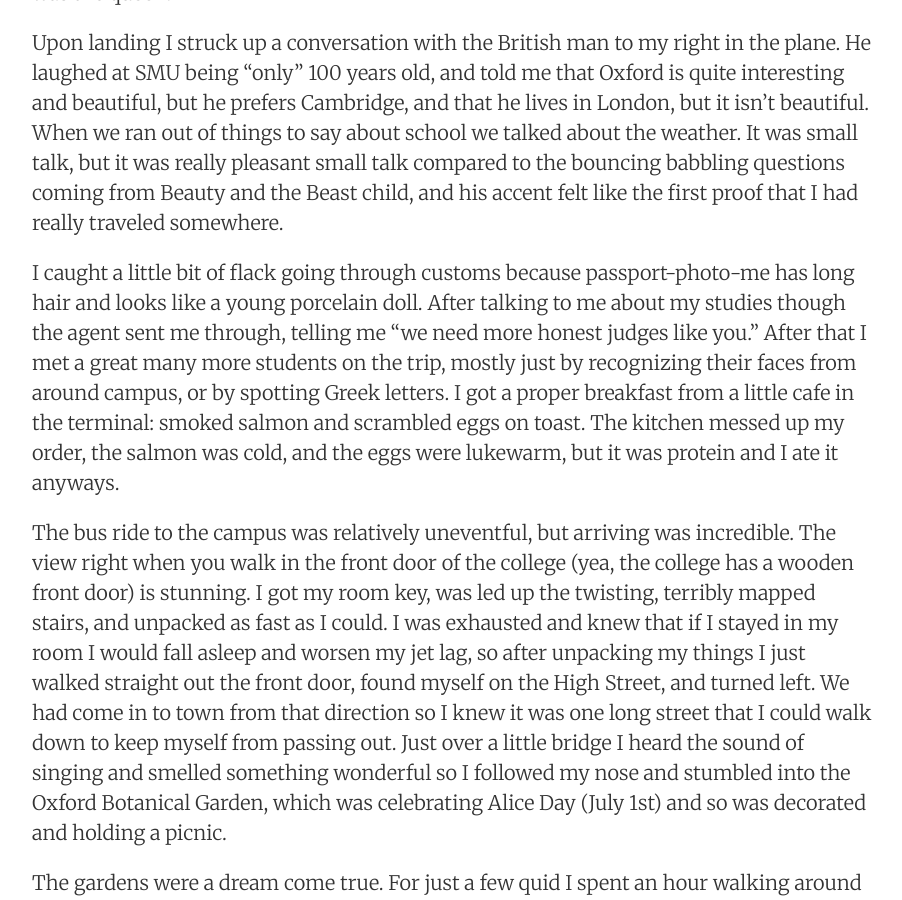
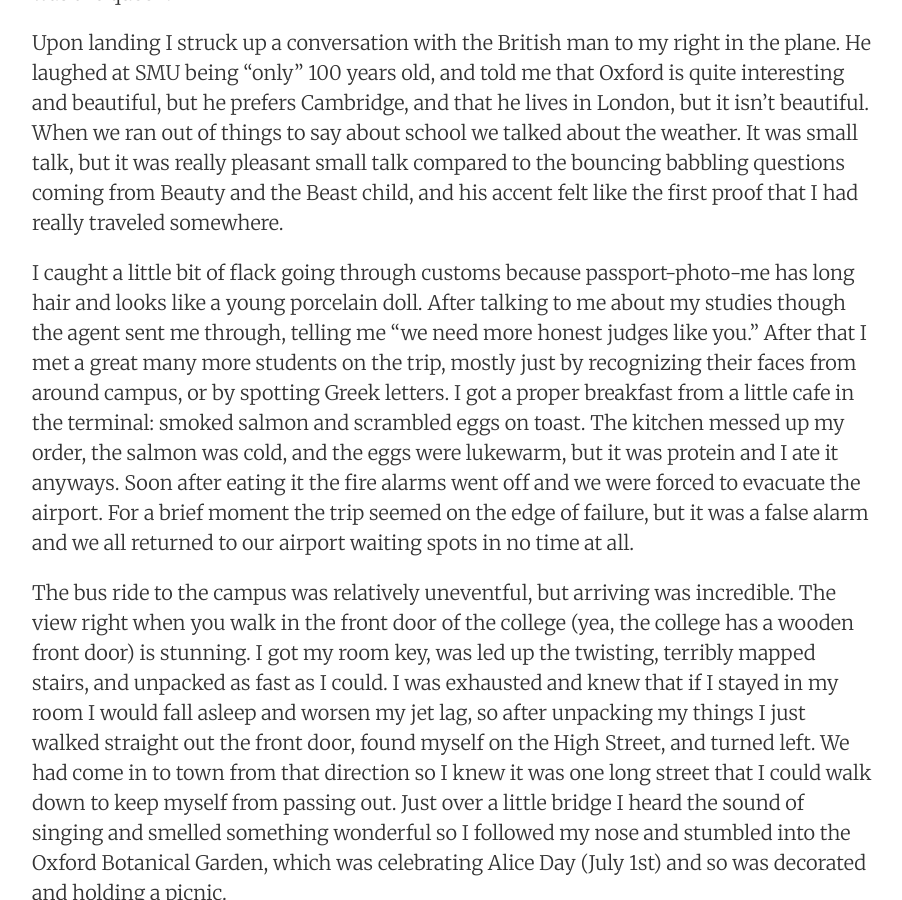
Before and after one commit to DestinyRoseMurphy/DestinyRoseMurphy.github.io, a Jekyll site: the page built from _posts/2017-07-01-Off-to-Oxford.md, in a window 1280 px wide and 900 px high, scrolled down 782 px. Shown: the whole window, without its empty margins (188-1090 px from the left). Built offline with Jekyll 4.4.1, drawn with Linux system fonts in a browser that asks for light colours.

Commit message:
Added Index Page; fixed some previous mistakes

```diff
--- a/_posts/2017-07-01-Off-to-Oxford.md
+++ b/_posts/2017-07-01-Off-to-Oxford.md
@@ -11,7 +11,7 @@ I managed to meet some fellow SMU-in-Oxford-ians boarding the same plane as me,
 
 Upon landing I struck up a conversation with the British man to my right in the plane. He laughed at SMU being "only" 100 years old, and told me that Oxford is quite interesting and beautiful, but he prefers Cambridge, and that he lives in London, but it isn't beautiful. When we ran out of things to say about school we talked about the weather. It was small talk, but it was really pleasant small talk compared to the bouncing babbling questions coming from Beauty and the Beast child, and his accent felt like the first proof that I had really traveled somewhere.
 
-I caught a little bit of flack going through customs because passport-photo-me has long hair and looks like a young porcelain doll. After talking to me about my studies though the agent sent me through, telling me "we need more honest judges like you." After that I met a great many more students on the trip, mostly just by recognizing their faces from around campus, or by spotting Greek letters. I got a proper breakfast from a little cafe in the terminal: smoked salmon and scrambled eggs on toast. The kitchen messed up my order, the salmon was cold, and the eggs were lukewarm, but it was protein and I ate it anyways.
+I caught a little bit of flack going through customs because passport-photo-me has long hair and looks like a young porcelain doll. After talking to me about my studies though the agent sent me through, telling me "we need more honest judges like you." After that I met a great many more students on the trip, mostly just by recognizing their faces from around campus, or by spotting Greek letters. I got a proper breakfast from a little cafe in the terminal: smoked salmon and scrambled eggs on toast. The kitchen messed up my order, the salmon was cold, and the eggs were lukewarm, but it was protein and I ate it anyways. Soon after eating it the fire alarms went off and we were forced to evacuate the airport. For a brief moment the trip seemed on the edge of failure, but it was a false alarm and we all returned to our airport waiting spots in no time at all.
 
 The bus ride to the campus was relatively uneventful, but arriving was incredible. The view right when you walk in the front door of the college (yea, the college has a wooden front door) is stunning. I got my room key, was led up the twisting, terribly mapped stairs, and unpacked as fast as I could. I was exhausted and knew that if I stayed in my room I would fall asleep and worsen my jet lag, so after unpacking my things I just walked straight out the front door, found myself on the High Street, and turned left. We had come in to town from that direction so I knew it was one long street that I could walk down to keep myself from passing out. Just over a little bridge I heard the sound of singing and smelled something wonderful so I followed my nose and stumbled into the Oxford Botanical Garden, which was celebrating Alice Day (July 1st) and so was decorated and holding a picnic.
 
```
Also changed, not shown: _posts/2017-07-02-July-2nd.md (+1 -0 lines), 1 other file.
